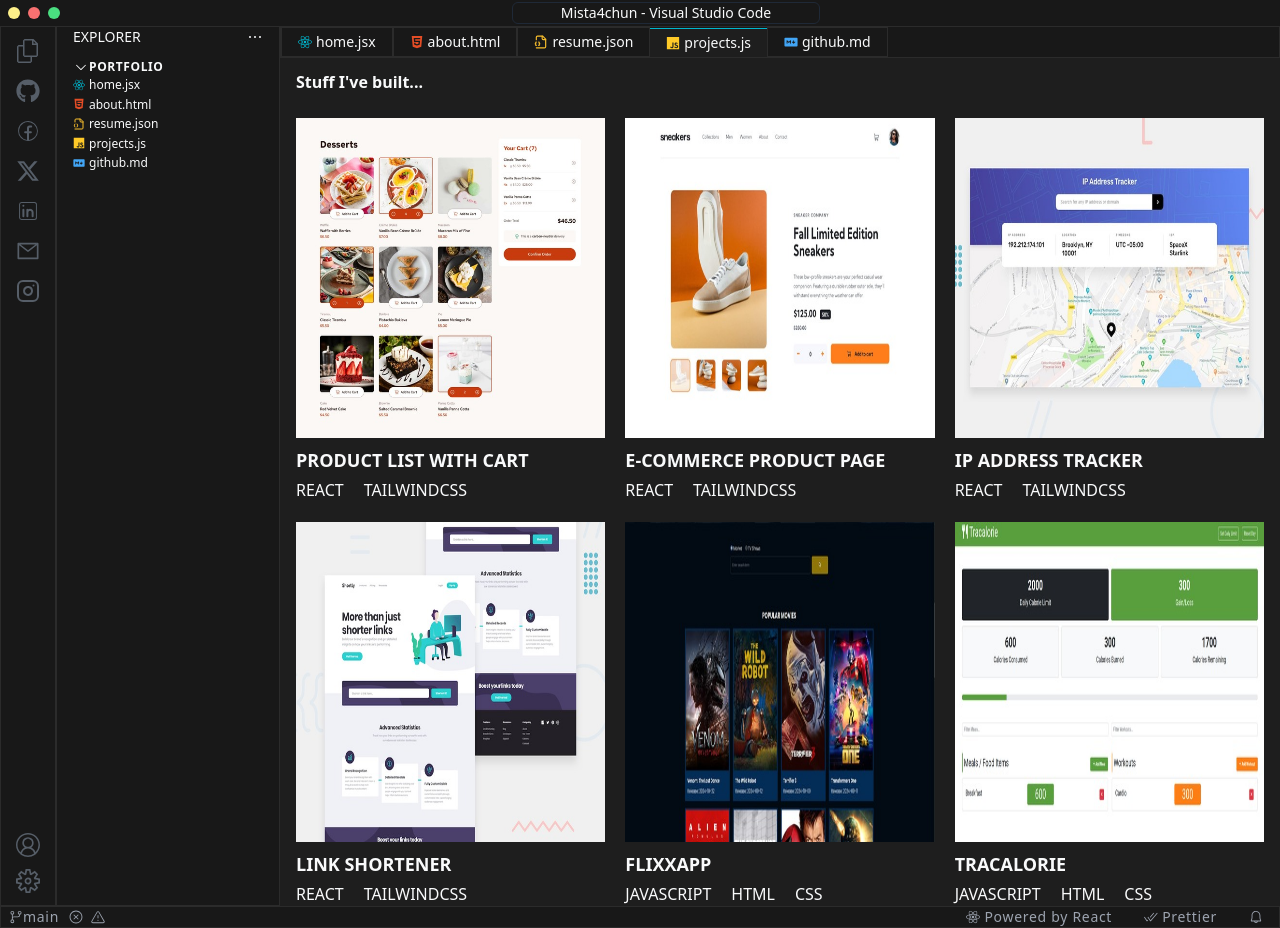
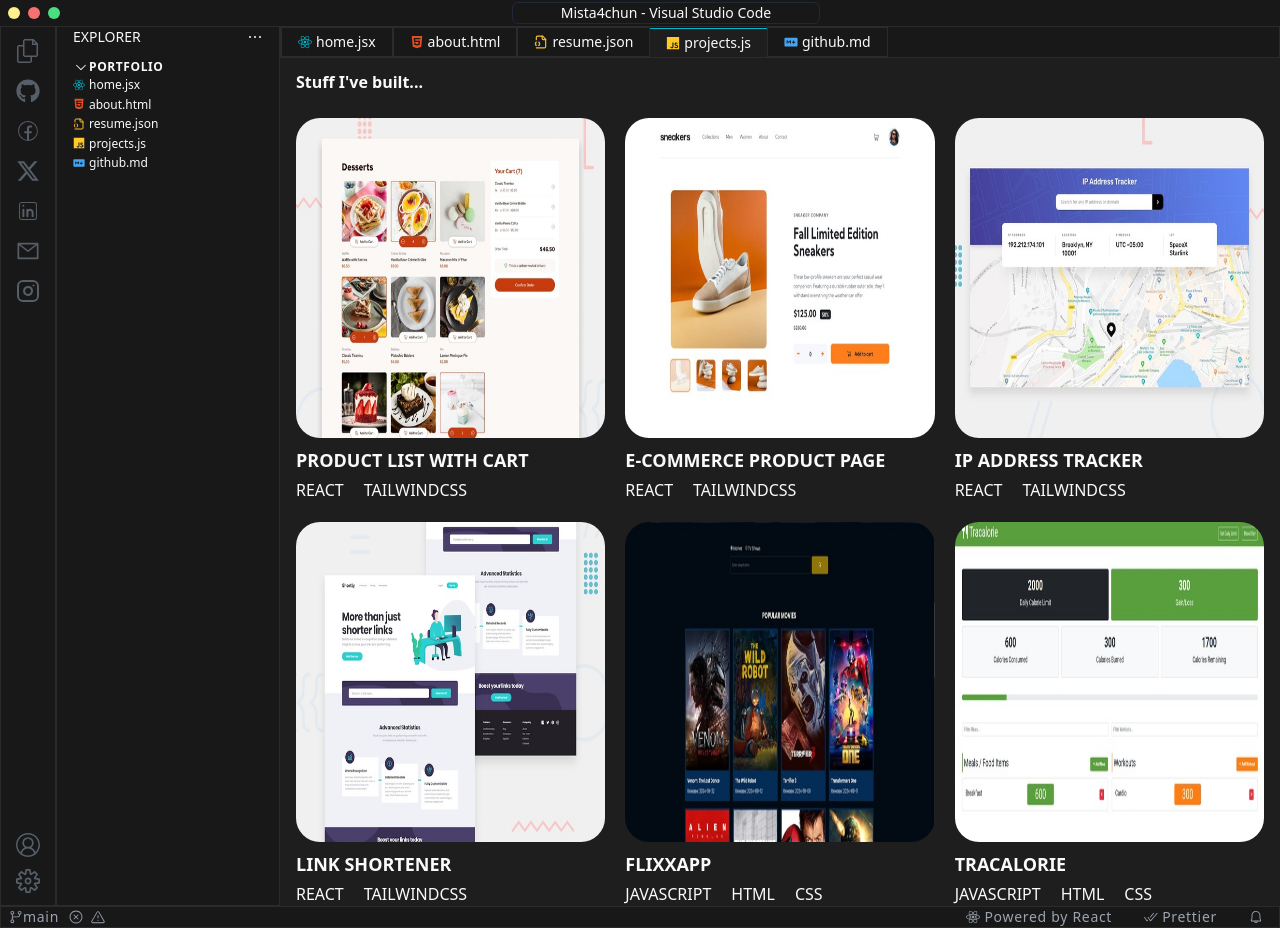
Before and after one commit to mista4chun/Portfolio, a React (Vite) app: page /projects in a window 1280 px wide. Built offline with nearby package versions, Linux system fonts and the light colour scheme; a web font is replaced by a local one.

Commit message:
updated Project.json

```diff
--- a/src/Projects.json
+++ b/src/Projects.json
@@ -2,7 +2,7 @@
   {
     "id": 1,
     "name": "Product list with cart",
-    "thumbnail": "./images/small.jpeg",
+    "thumbnail": "./images/preview.jpg",
     "description": "The player is asked to guess a number correct and be generated randomly. The player will get a feedback and get to know if they are right or wrong. If the player is wrong, the player has to try again. The game continues until the player correctly guesses the number",
     "tags": ["React", "Tailwindcss"],
     "source_code": "https://github.com/mista4chun/product-list-with-cart.git",
--- a/src/components/Data.jsx
+++ b/src/components/Data.jsx
@@ -1,13 +1,13 @@
 function Data({ project }) {
   return (
     <div className="">
-      <div className="group relative w-72 uppercase md:w-fit">
+      <div className="group relative w-72  hover:scale-105 transition-all duration-150 uppercase md:w-fit ">
         <img
           src={project.thumbnail}
           alt=""
-          className="h-72 w-72 md:h-80 md:w-full"
+          className="h-72 w-72 md:h-80 md:w-full  rounded-3xl"
         />
-        <div className="absolute inset-0 group-hover:bg-black/50">
+        <div className="absolute inset-0 group-hover:bg-black/50 hover:rounded-3xl">
           <div className="absolute inset-0 flex items-center justify-center transition-all duration-500">
             <div className="flex flex-col space-y-8">
               <div className="hidden text-center group-hover:block">
```
Also changed, not shown: public/images/preview.jpg (added), public/images/small.jpeg (deleted).
